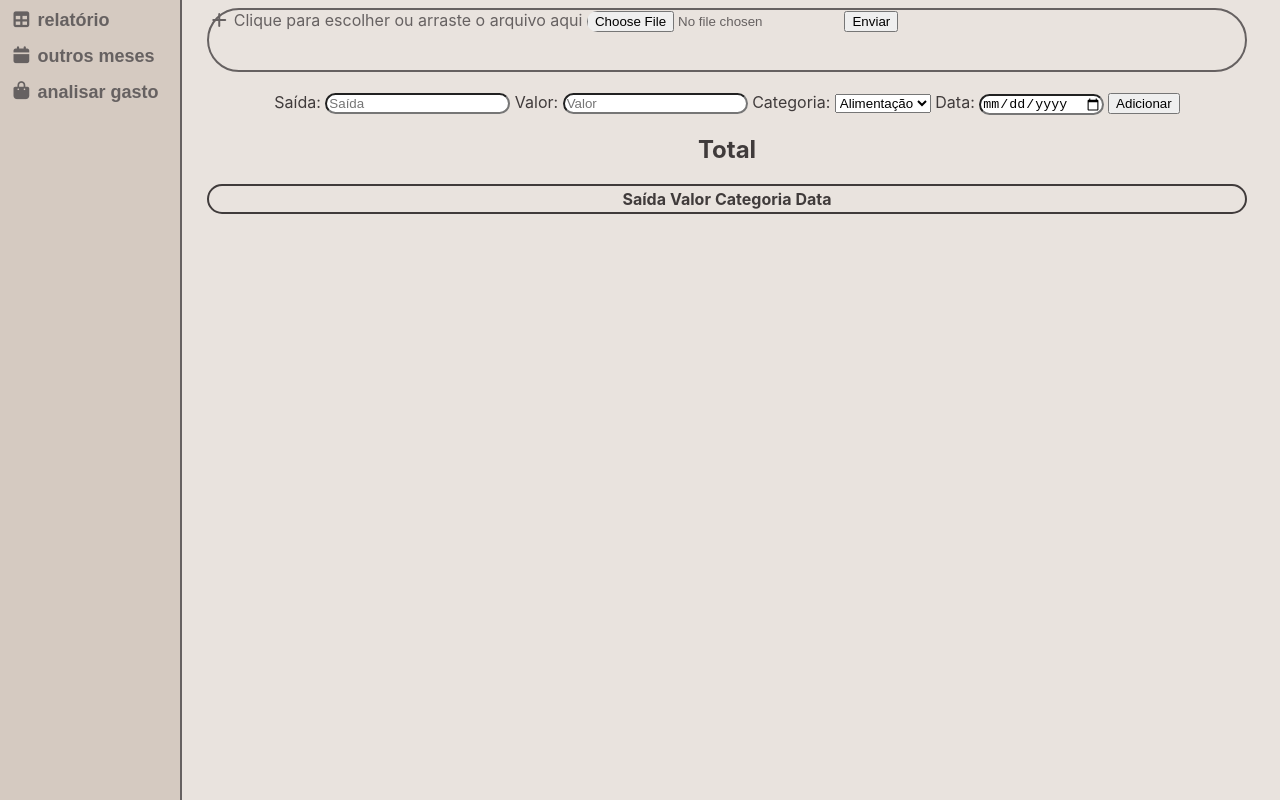
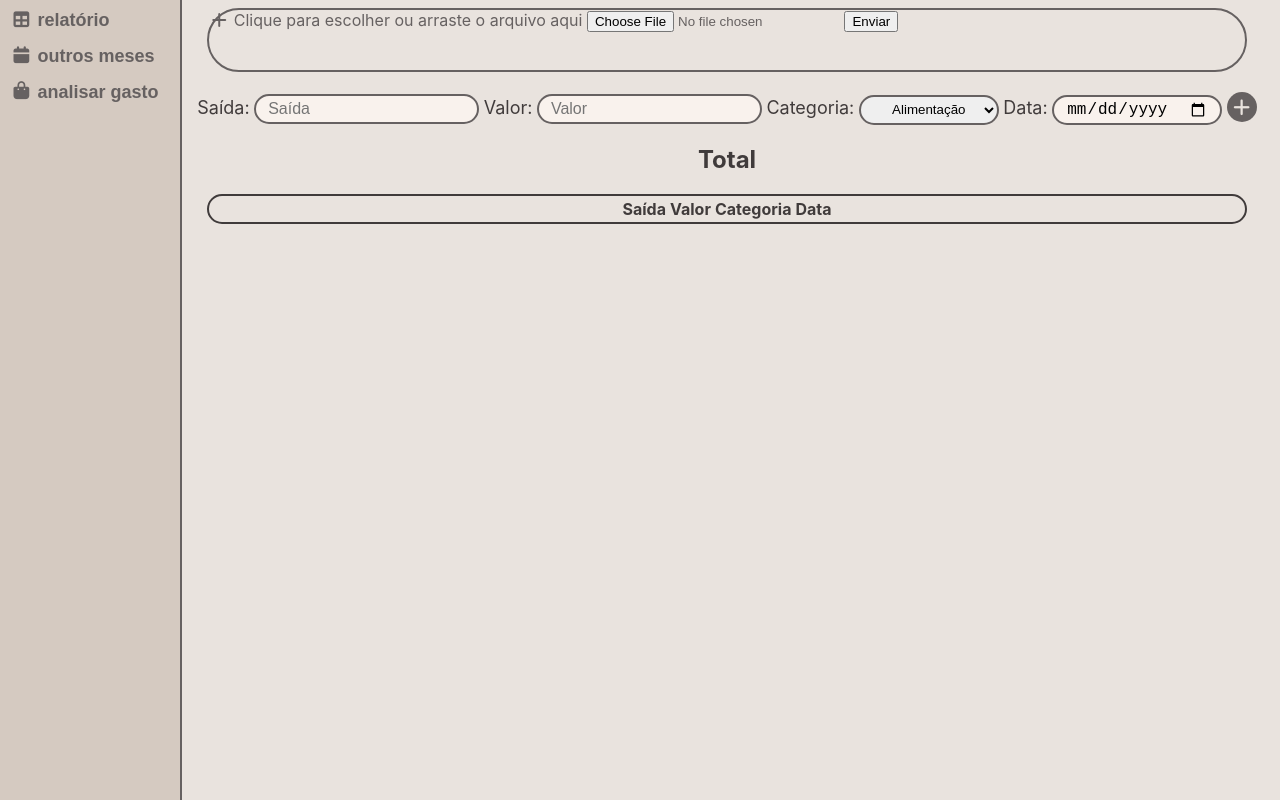
Before and after one commit to isadorara/planner-financeiro, a website built with Vite: page index.html in a window 1280 px wide. Built offline with nearby package versions, Linux system fonts and the light colour scheme.

Commit message:
Format user input box

```diff
--- a/index.html
+++ b/index.html
@@ -1,5 +1,6 @@
 <html>
     <head>
+        <meta charset="UTF-8">
         <link rel="stylesheet" href="style.css">
 
         <link rel="stylesheet" href="https://cdnjs.cloudflare.com/ajax/libs/font-awesome/7.3.0/css/all.min.css" integrity="sha512-ApSLB1Pd3/bZN8fWB/RG9YhN/7bd9Hkf3AGaE2mPfebjrxagjuBtx2GcgdqIlJkUzwylBo61r9Xa9NmgBI0swA==" crossorigin="anonymous" referrerpolicy="no-referrer" />
@@ -56,7 +57,9 @@
                 <label for="input_data">Data:</label>
                 <input type="date" id="input_data" placeholder="Data">
 
-                <button type="submit" id="inputButton">Adicionar</button>
+                <button type="submit" id="inputButton">
+                    <i class="fa-solid fa-plus"></i>
+                </button>
             </div>
             <div class="total">
                 <h2 id="total">Total</h2>
--- a/main.js
+++ b/main.js
@@ -11,6 +11,7 @@ function preencherTabela() {
 
     Papa.parse(file, {
         header: true,
+        dynamicTyping: true,
         complete: (results) => {
             console.log(results.data);
             const dados = results.data;
@@ -20,13 +21,23 @@ function preencherTabela() {
                     <tr>
                         <td>${row.title}</td>
                         <td>R$${row.amount}</td>
-                        <td></td>
+                        <td>
+                            <select id="input_categoria">
+                                <option value="Alimentação">Alimentação</option>
+                                <option value="Transporte">Transporte</option>
+                                <option value="Saúde">Saúde</option>
+                                <option value="Lazer">Lazer</option>
+                                <option value="Moradia">Moradia</option>
+                                <option value="Assinatura">Assinatura</option>
+                                <option value="Outros">Outros</option>
+                            </select>
+                        </td>
                         <td>${row.date}</td>
                     </tr>
                 `;
 
-            console.log('Saída cadastrada!');
-            tabela.insertAdjacentHTML('beforeend', novaLinha);
+                console.log('Saída cadastrada!');
+                tabela.insertAdjacentHTML('beforeend', novaLinha);
             }));
         }
     });
--- a/style.css
+++ b/style.css
@@ -4,6 +4,7 @@ body {
     color: #403B3B;
 }
 
+/* SIDE MENU */
 .side_menu {
     height: 100%;
     width: 160px;
@@ -51,15 +52,64 @@ body {
     vertical-align: middle;
 }
 
+/* AREA DE INPUT */
 .area_input {
     margin-top: 20px;
     display: flexbox;
 }
 
-input {
+.area_input input {
     border-radius: 30px;
+    height: 30px;
+    border: 2px solid #666161;
+    background-color: #F9F2ED;
+    padding-left: 12px;
+    outline: none;
+    font-size: 16px;
 }
 
+/* Compatível com Chrome, Safari, Edge, Opera */
+input::-webkit-outer-spin-button,
+input::-webkit-inner-spin-button {
+  -webkit-appearance: none;
+  margin: 0;
+}
+
+label {
+    font-size: 18px;
+}
+
+select,
+::picker(select) {
+    appearance: base-select;
+}
+
+select {
+    border-radius: 30px;
+    width: 140px;
+    height: 30px;
+    text-align: center;
+    padding-left: 12px;
+    border: 2px solid #666161;
+}
+
+#input_data {
+    padding-right: 12px;
+}
+
+#inputButton {
+    background-color: #666161;
+    color: #E9E3DE;
+    border-radius: 100%;
+    border: none;
+    width: 30px;
+    height: 30px;
+    font-size: 18px;
+    display: inline-flex;
+    padding-top: 6px;
+}
+
+/* TABELA */
 .area_table {
     width: 95%;
     border: 2px solid;
```
